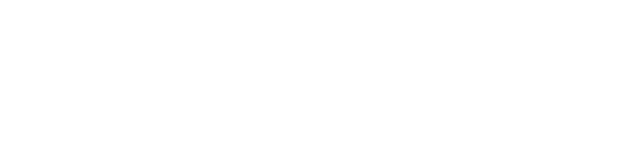
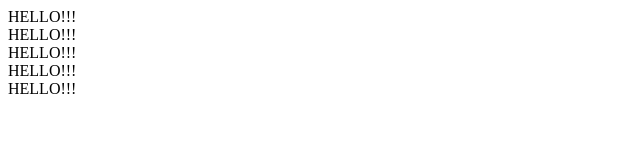
Before and after one commit to Kukusik8/git-first, a plain HTML site: page index.html in a window 1280 px wide. Shown: the whole page, without its empty margins (0-640 px from the left). Drawn offline with Linux system fonts and the light colour scheme.

Commit message:
Added text "HEllLO"

```diff
--- a/index.html
+++ b/index.html
@@ -7,6 +7,10 @@
     <title>Document</title>
 </head>
 <body>
-
+    <div class="hi">HELLO!!!</div>
+    <div class="hi">HELLO!!!</div>
+    <div class="hi">HELLO!!!</div>
+    <div class="hi">HELLO!!!</div>
+    <div class="hi">HELLO!!!</div>
 </body>
 </html>
```
